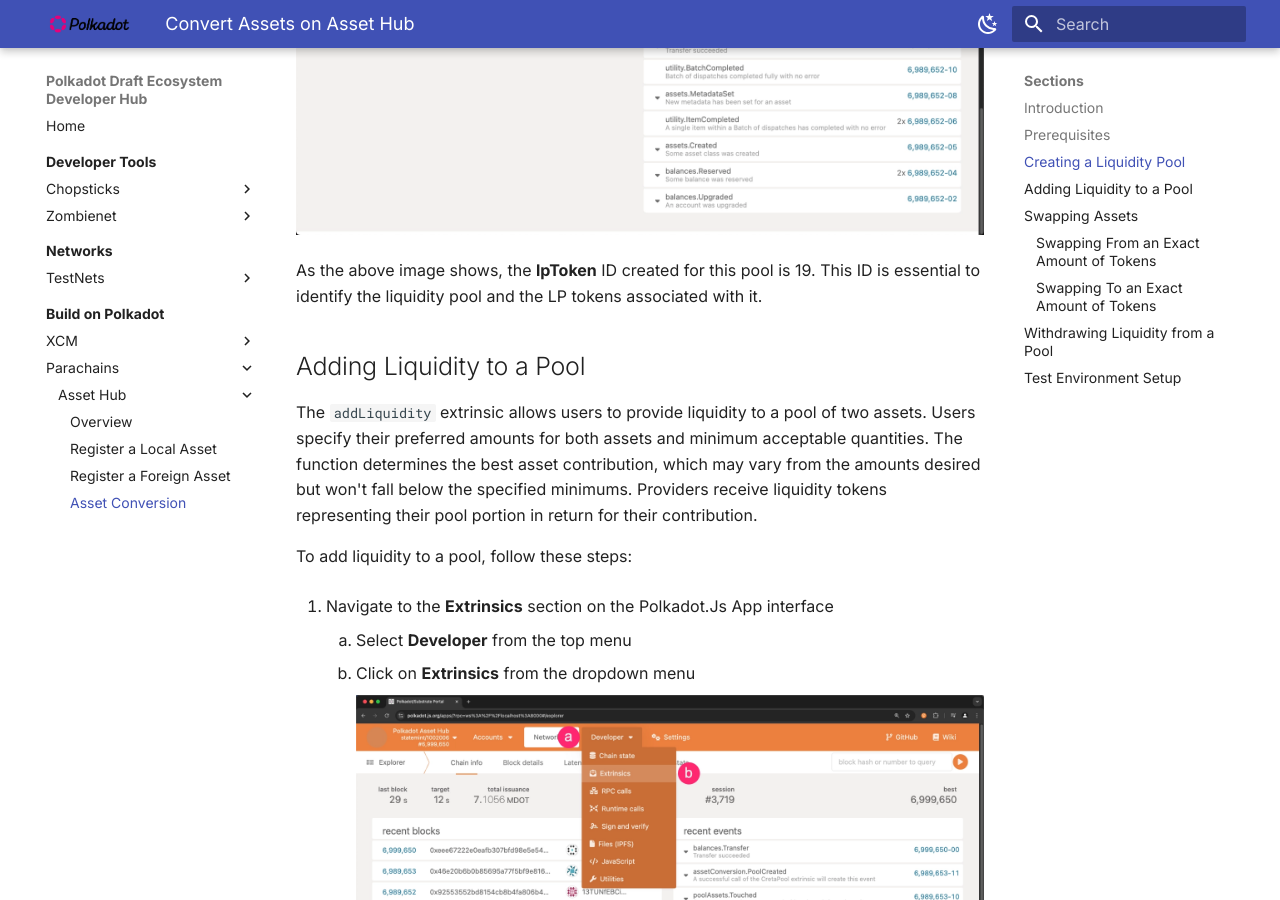
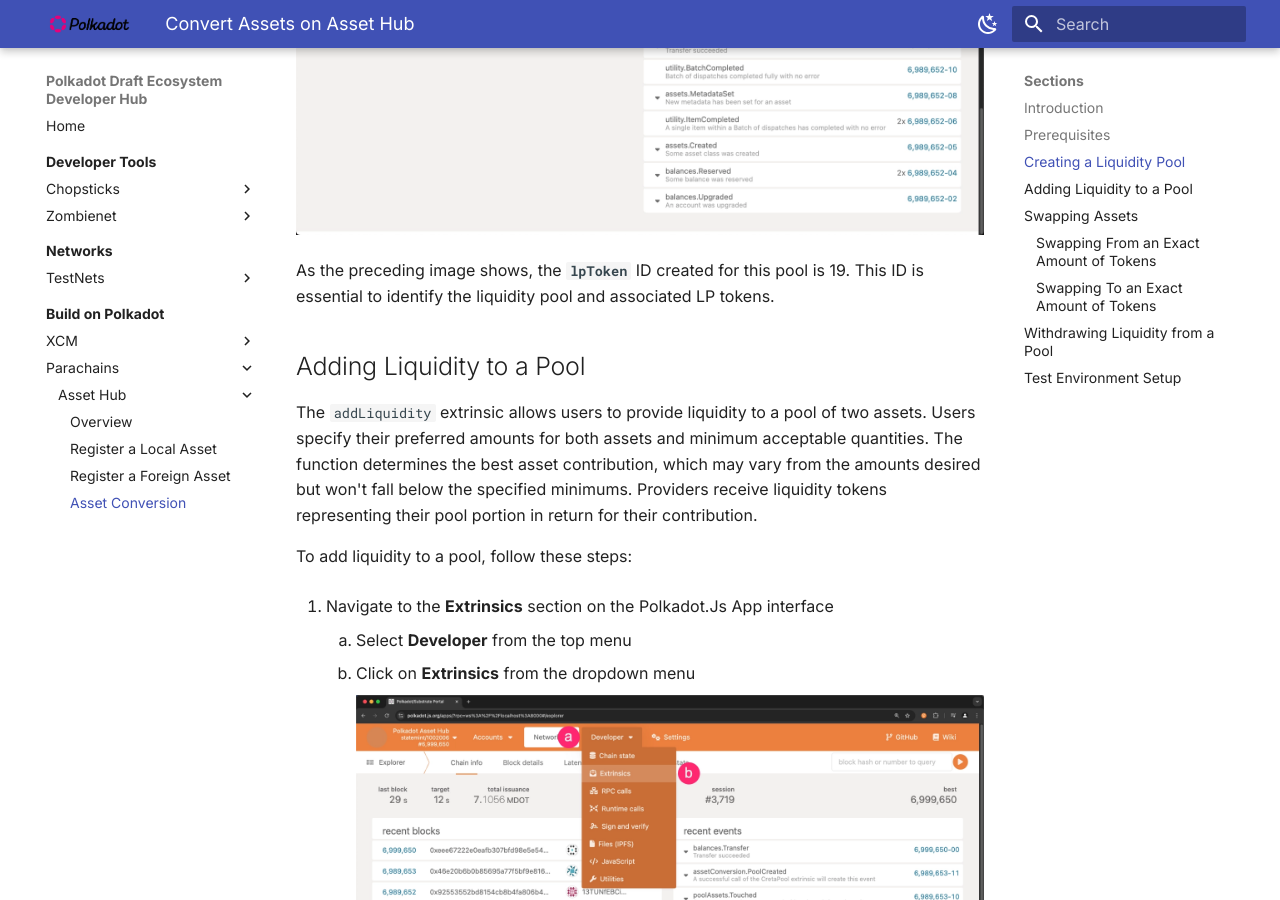
Before and after one commit to papermoonio/polkadot-ecosystem-docs-draft, an MkDocs documentation site: the page built from docs/build-on-polkadot/parachains/asset-hub/asset-conversion.md, in a window 1280 px wide and 900 px high, scrolled down 4602 px. Built offline with MkDocs 1.6.1 and Material for MkDocs 9.7.7, drawn with Linux system fonts in a browser that asks for light colours.

Commit message:
Update docs/build-on-polkadot/parachains/asset-hub/asset-conversion.md
Co-authored-by: Dawn Kelly <83190195+dawnkelly09@users.noreply.github.com>

```diff
--- a/docs/build-on-polkadot/parachains/asset-hub/asset-conversion.md
+++ b/docs/build-on-polkadot/parachains/asset-hub/asset-conversion.md
@@ -89,7 +89,7 @@
 
 ![Pool Created Event](/polkadot-ecosystem-docs-draft/images/build-on-polkadot/parachains/asset-hub/asset-conversion/asset-conversion-4.webp)
 
-As the above image shows, the **lpToken** ID created for this pool is 19. This ID is essential to identify the liquidity pool and the LP tokens associated with it.
+As the preceding image shows, the **`lpToken`** ID created for this pool is 19. This ID is essential to identify the liquidity pool and associated LP tokens.
 
 ## Adding Liquidity to a Pool
 
```
